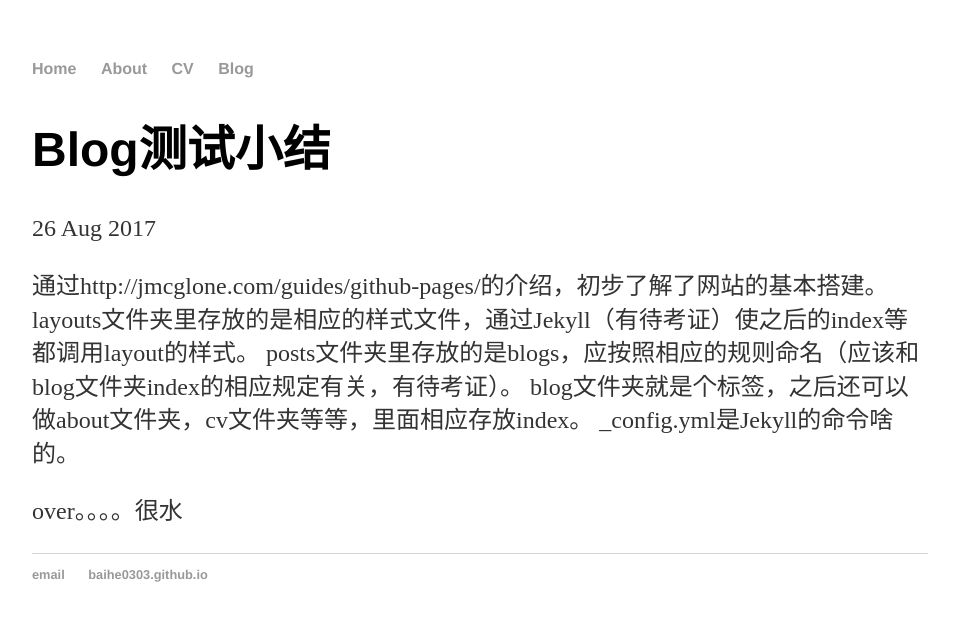
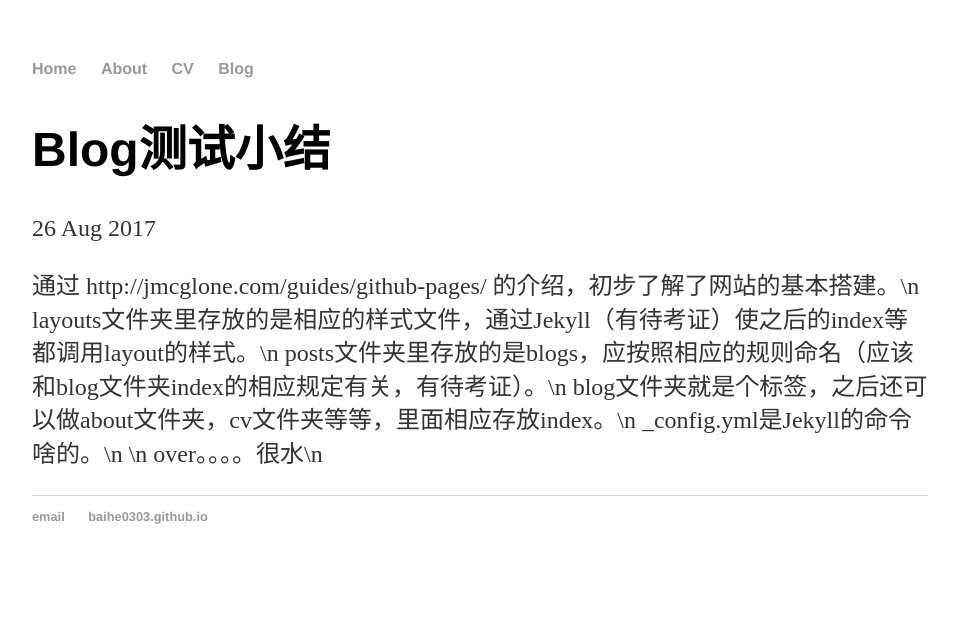
Before and after one commit to Baihe0303/baihe0303.github.io, a Jekyll site: the page built from _posts/2017-10-07-Blog测试小结.md, in a window 1280 px wide. Shown: the top 621 px of the page, without its empty margins (160-1119 px from the left). Built offline with Jekyll 4.4.1, drawn with Linux system fonts in a browser that asks for light colours; part of the change alters nothing that is shown.

```diff
--- a/_posts/2017-10-07-Blog测试小结.md
+++ b/_posts/2017-10-07-Blog测试小结.md
@@ -4,10 +4,10 @@ title: "Blog测试小结"
 date: 2017-08-26
 ---
 
-通过http://jmcglone.com/guides/github-pages/的介绍，初步了解了网站的基本搭建。
-layouts文件夹里存放的是相应的样式文件，通过Jekyll（有待考证）使之后的index等都调用layout的样式。
-posts文件夹里存放的是blogs，应按照相应的规则命名（应该和blog文件夹index的相应规定有关，有待考证）。
-blog文件夹就是个标签，之后还可以做about文件夹，cv文件夹等等，里面相应存放index。
-_config.yml是Jekyll的命令啥的。
-
-over。。。。很水
+通过 http://jmcglone.com/guides/github-pages/ 的介绍，初步了解了网站的基本搭建。\n
+layouts文件夹里存放的是相应的样式文件，通过Jekyll（有待考证）使之后的index等都调用layout的样式。\n
+posts文件夹里存放的是blogs，应按照相应的规则命名（应该和blog文件夹index的相应规定有关，有待考证）。\n
+blog文件夹就是个标签，之后还可以做about文件夹，cv文件夹等等，里面相应存放index。\n
+_config.yml是Jekyll的命令啥的。\n
+\n
+over。。。。很水\n
```
